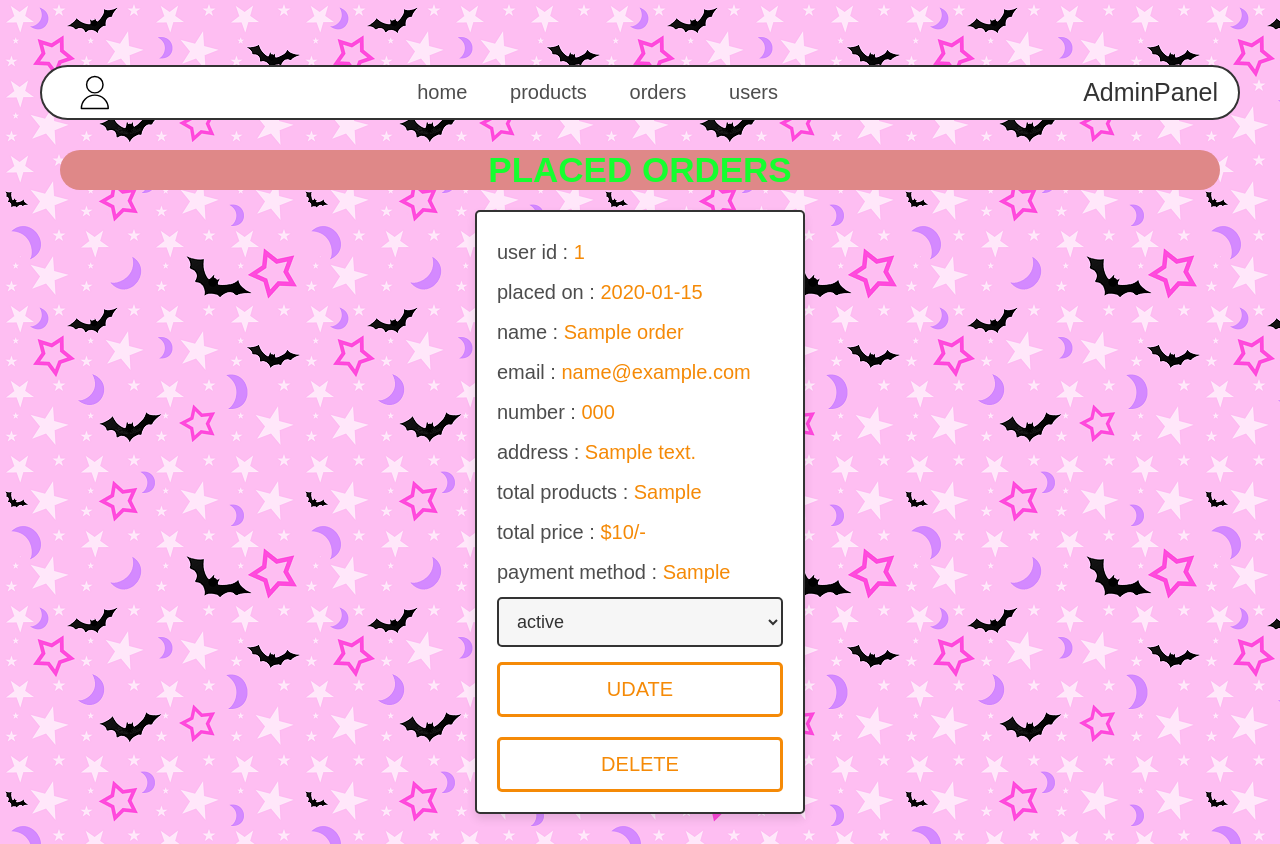
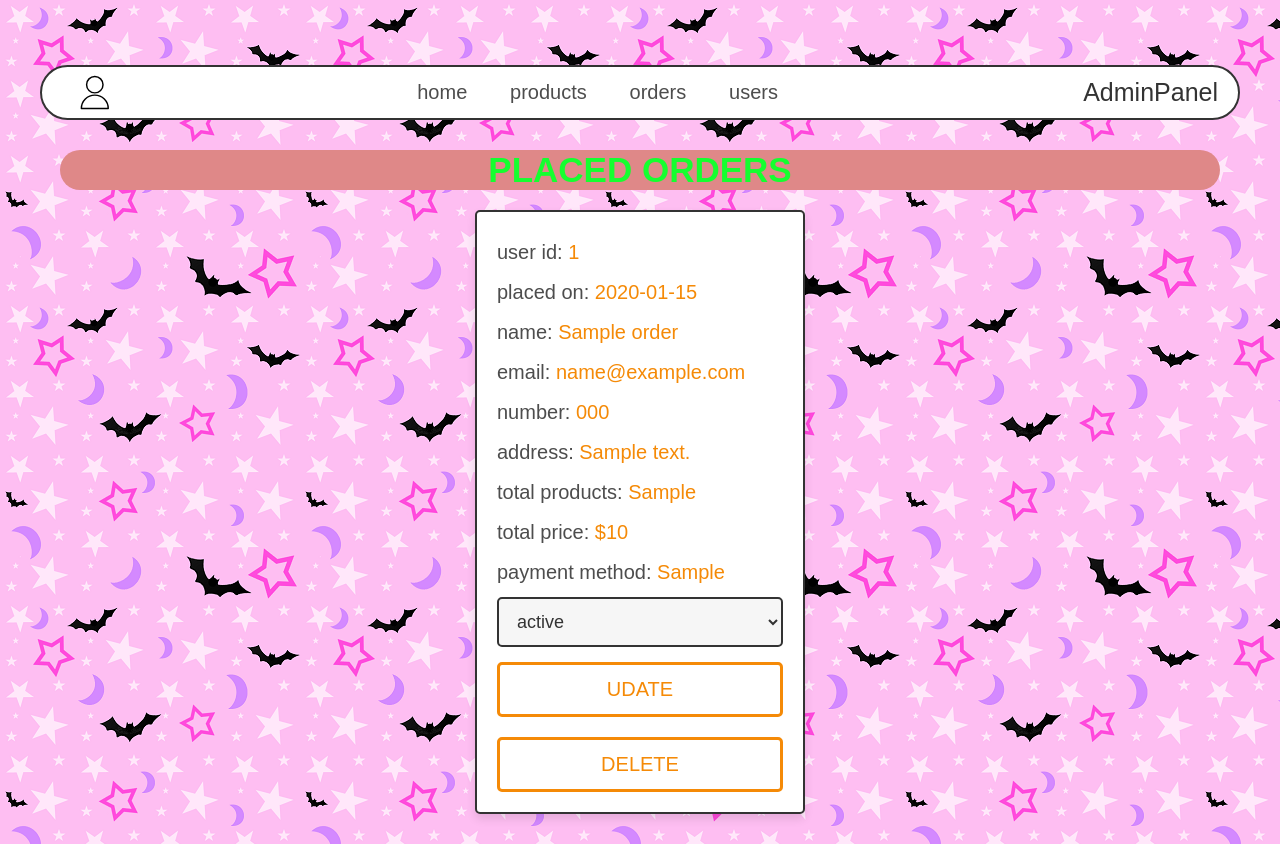
Before and after one commit to DanMarkov/VezGuevi, a PHP site: page /publicAdmin/admin_orders.php in a window 1280 px wide. Run offline with PHP 8.4, Linux system fonts and the light colour scheme; a user stored in the database is signed in; data comes from the database, SQL or seed files in the repository; tables that the repository leaves empty hold one stand-in row (values such as "Sample post"); some libraries are stand-ins or nearby versions; some web fonts are replaced.

Commit message:
updated UI

```diff
--- a/publicAdmin/admin_orders.php
+++ b/publicAdmin/admin_orders.php
@@ -55,15 +55,15 @@ require_once "$path/private/head.php";
             while($fetch_orders = $select_orders->fetch(PDO::FETCH_ASSOC)){
       ?>
       <div class="box">
-         <p> user id : <span><?= $fetch_orders['user_id']; ?></span> </p>
-         <p> placed on : <span><?= $fetch_orders['placed_on']; ?></span> </p>
-         <p> name : <span><?= $fetch_orders['name']; ?></span> </p>
-         <p> email : <span><?= $fetch_orders['email']; ?></span> </p>
-         <p> number : <span><?= $fetch_orders['number']; ?></span> </p>
-         <p> address : <span><?= $fetch_orders['address']; ?></span> </p>
-         <p> total products : <span><?= $fetch_orders['total_products']; ?></span> </p>
-         <p> total price : <span>$<?= $fetch_orders['total_price']; ?>/-</span> </p>
-         <p> payment method : <span><?= $fetch_orders['method']; ?></span> </p>
+         <p> user id: <span><?= $fetch_orders['user_id']; ?></span> </p>
+         <p> placed on: <span><?= $fetch_orders['placed_on']; ?></span> </p>
+         <p> name: <span><?= $fetch_orders['name']; ?></span> </p>
+         <p> email: <span><?= $fetch_orders['email']; ?></span> </p>
+         <p> number: <span><?= $fetch_orders['number']; ?></span> </p>
+         <p> address: <span><?= $fetch_orders['address']; ?></span> </p>
+         <p> total products: <span><?= $fetch_orders['total_products']; ?></span> </p>
+         <p> total price: <span>$<?= $fetch_orders['total_price']; ?></span> </p>
+         <p> payment method: <span><?= $fetch_orders['method']; ?></span> </p>
          <form action="" method="POST">
             <input type="hidden" name="order_id" value="<?= $fetch_orders['id']; ?>">
             <select name="update_payment" class="drop-down">
@@ -72,7 +72,7 @@ require_once "$path/private/head.php";
                <option value="completed">completed</option>
             </select>
             <div class="flex-btn">
-               <input type="submit" name="update_order" class="option-btn" value="udate">
+               <span class="option-btn"><input type="submit" name="update_order" class="submit" value="udate"></span>
                <a href="admin_orders.php?delete=<?= $fetch_orders['id']; ?>" class="delete-btn" onclick="return confirm('delete this order?');">delete</a>
             </div>
          </form>
```
